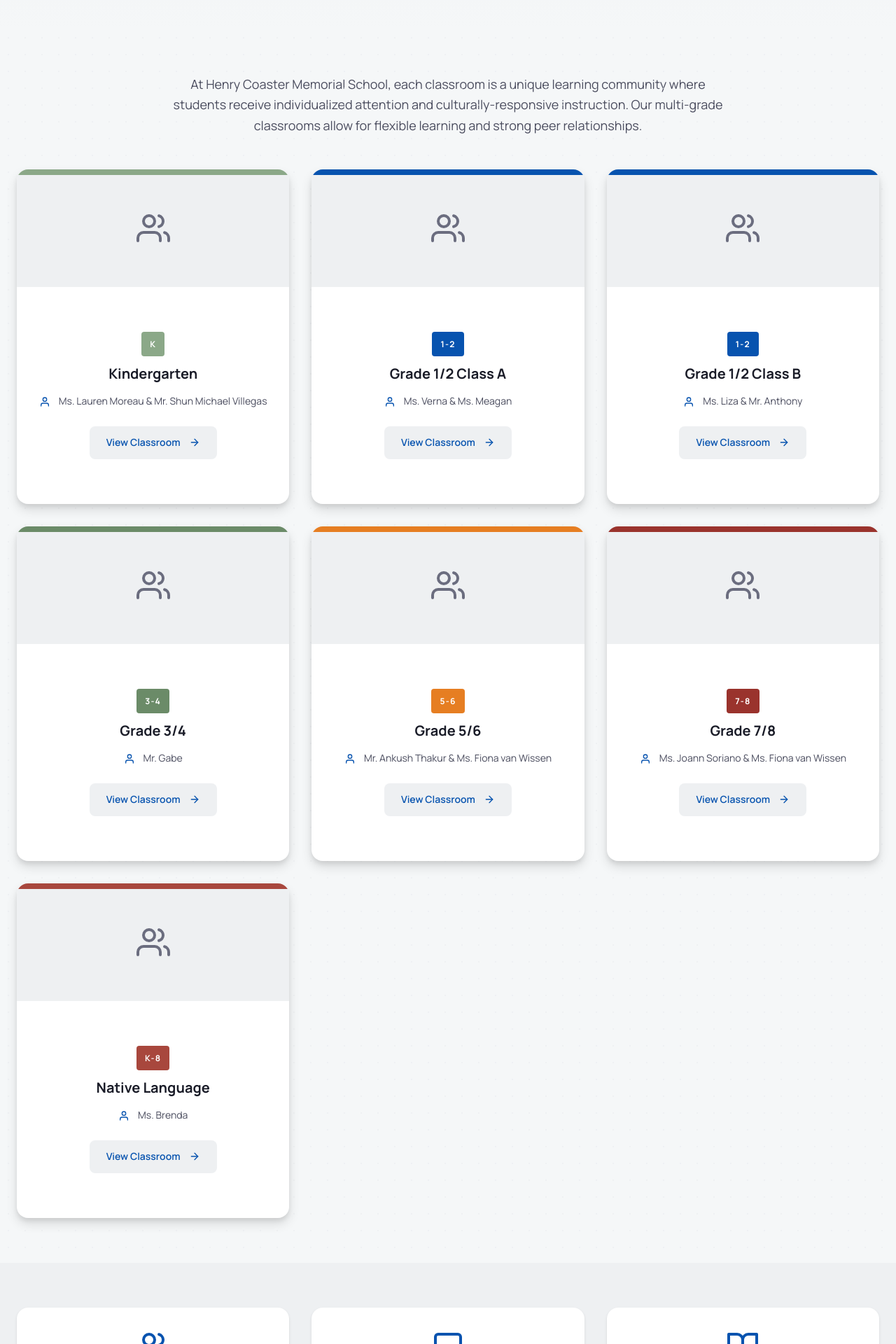
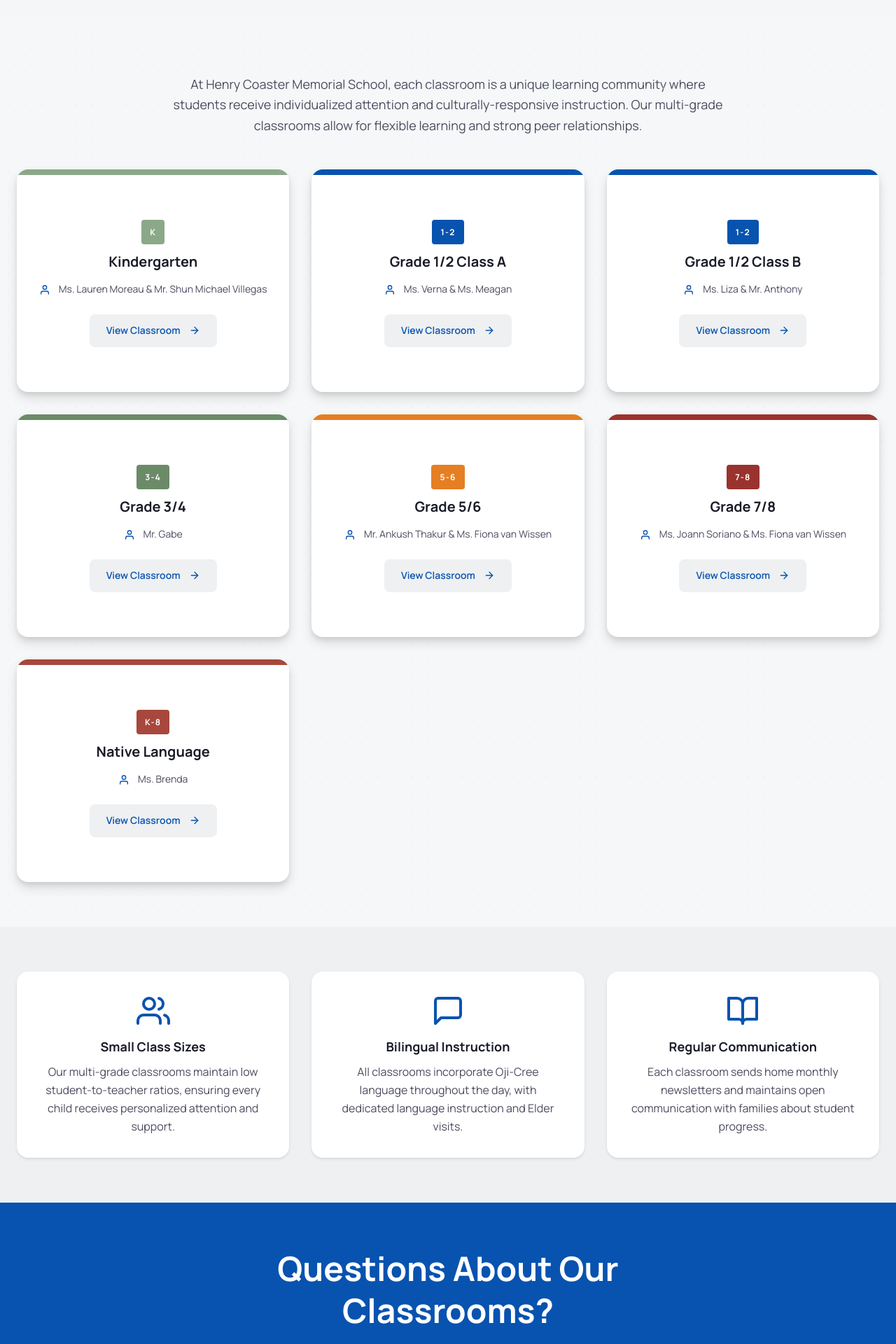
Before and after one commit to reckegabe58/HCMS, a Jekyll site: the page built from pages/classrooms.md, in a window 1280 px wide. Shown: the part 356-2276 px from the top of the page at 70% size. Built offline with Jekyll 4.4.1, drawn with Linux system fonts in a browser that asks for light colours.

Commit message:
Website updates: classrooms, careers, navigation, and partnerships
- Classrooms page: Removed photo section from classroom cards, now showing only grade, room, and teacher names
- Careers page: Updated Current Opportunities to indicate hiring teachers for 2026-27 academic year with Tom contact
- Mobile navigation: Increased spacing between menu items (var(--space-md)) to fix hover overlap issue on Calendar, Careers, and Contact links
- Partnerships page: Removed empty logo divs for Greenfield Learning, Connected North, Creative Therapy Services, and Marten Falls First Nation

Co-Authored-By: Claude Sonnet 4.5 <noreply@anthropic.com>

```diff
--- a/pages/classrooms.md
+++ b/pages/classrooms.md
@@ -36,21 +36,6 @@ keywords: "small class sizes, multi-grade classrooms, First Nations teachers, bi
       {% for classroom in sorted_classrooms %}
       <div class="classroom-card" data-color="{{ classroom.color | default: 'blue' }}">
         <div class="classroom-accent classroom-accent-{{ classroom.color | default: 'blue' }}"></div>
-
-        <div class="classroom-image">
-          {% if classroom.image %}
-          <img src="{{ classroom.image | relative_url }}" alt="{{ classroom.title }} classroom">
-          {% else %}
-          <div class="classroom-image-placeholder">
-            <svg xmlns="http://www.w3.org/2000/svg" viewBox="0 0 24 24" fill="none" stroke="currentColor" stroke-width="2" stroke-linecap="round" stroke-linejoin="round">
-              <path d="M17 21v-2a4 4 0 0 0-4-4H5a4 4 0 0 0-4 4v2"></path>
-              <circle cx="9" cy="7" r="4"></circle>
-              <path d="M23 21v-2a4 4 0 0 0-3-3.87"></path>
-              <path d="M16 3.13a4 4 0 0 1 0 7.75"></path>
-            </svg>
-          </div>
-          {% endif %}
-        </div>
 
         <div class="classroom-content">
           <span class="classroom-grade">{{ classroom.grade }}</span>
```
Also changed, not shown: pages/careers.md (+2 -2 lines), pages/partnerships.md (+0 -12 lines), assets/css/main.css.
